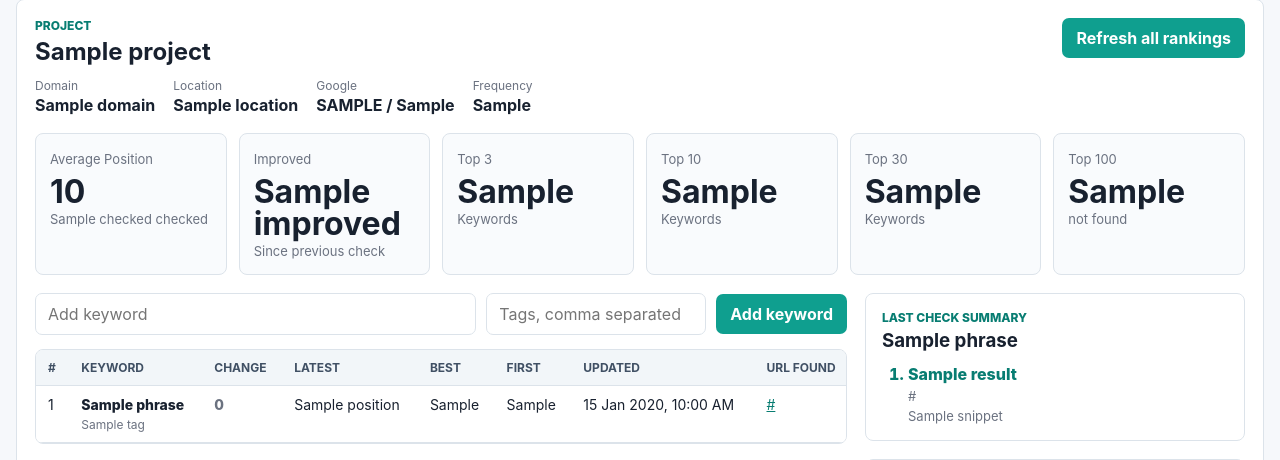
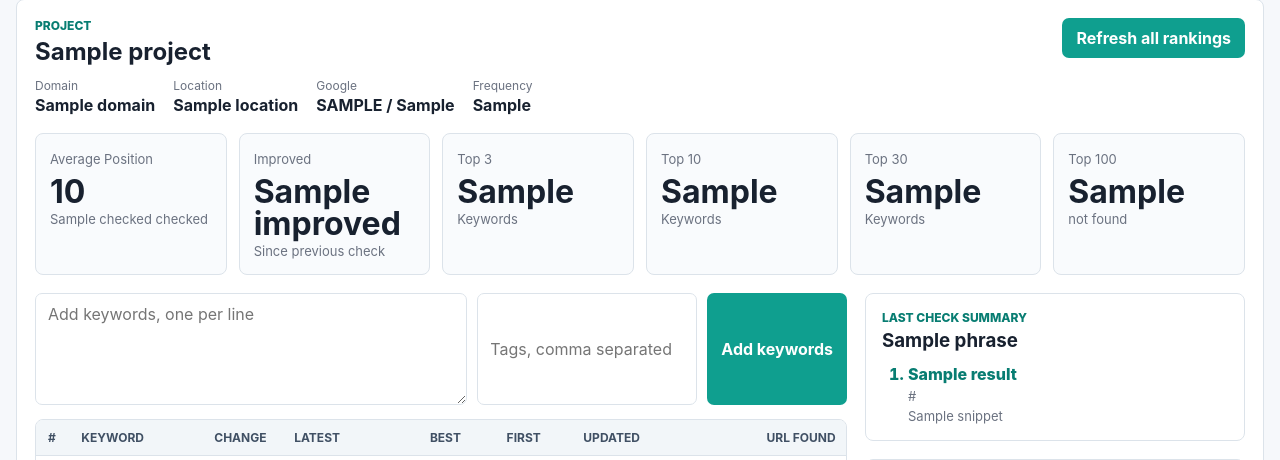
Before and after one commit to ajaypalsingh24/googleranktracker, a FastAPI app: template templates/dashboard.html in a window 1280 px wide. Shown: the part 199-659 px from the top of the page. Run offline with FastAPI, Linux system fonts and the light colour scheme; the template is opened without the code that fills it: most values are stand-ins (such as "Sample title", 1, 10 or a date in 2020); some libraries are stand-ins or nearby versions.

Commit message:
Add bulk keyword entry

```diff
--- a/app/main.py
+++ b/app/main.py
@@ -143,20 +143,28 @@ def create_project(
 
 
 @app.post("/projects/{project_id}/keywords")
-def create_keyword(request: Request, project_id: str, phrase: str = Form(...), tags: str = Form("")):
+def create_keyword(request: Request, project_id: str, phrases: str = Form(...), tags: str = Form("")):
     if redirect := require_login(request):
         return redirect
     tag_list = [tag.strip() for tag in tags.split(",") if tag.strip()]
-    db.execute(
-        """
-        insert into keywords (project_id, phrase, tags)
-        values (%s, %s, %s)
-        on conflict (project_id, phrase) do update set active = true
-        returning id
-        """,
-        (project_id, phrase.strip(), tag_list),
-    )
-    return redirect_home(project_id, "Keyword added")
+    keyword_lines = [line.strip() for line in phrases.replace(",", "\n").splitlines() if line.strip()]
+    unique_phrases = list(dict.fromkeys(keyword_lines))
+    if not unique_phrases:
+        return redirect_home(project_id, "Add at least one keyword")
+
+    with db.connect() as conn:
+        with conn.transaction():
+            for phrase in unique_phrases:
+                conn.execute(
+                    """
+                    insert into keywords (project_id, phrase, tags)
+                    values (%s, %s, %s)
+                    on conflict (project_id, phrase) do update set active = true, tags = excluded.tags
+                    """,
+                    (project_id, phrase, tag_list),
+                )
+    label = "keyword" if len(unique_phrases) == 1 else "keywords"
+    return redirect_home(project_id, f"Added {len(unique_phrases)} {label}")
 
 
 @app.post("/projects/{project_id}/notes")
--- a/static/styles.css
+++ b/static/styles.css
@@ -125,8 +125,14 @@ textarea {
 }
 
 .keyword-form {
-  grid-template-columns: minmax(220px, 1fr) 220px auto;
+  grid-template-columns: minmax(260px, 1fr) 220px auto;
+  align-items: stretch;
   width: 100%;
+}
+
+.keyword-form textarea {
+  min-height: 112px;
+  resize: vertical;
 }
 
 .project-meta {
--- a/templates/dashboard.html
+++ b/templates/dashboard.html
@@ -71,9 +71,9 @@
           <div class="main-column">
             <div class="toolbar">
               <form id="keyword-form" class="inline-form keyword-form" action="/projects/{{ project.id }}/keywords" method="post">
-                <input name="phrase" placeholder="Add keyword" required />
+                <textarea name="phrases" rows="4" placeholder="Add keywords, one per line" required></textarea>
                 <input name="tags" placeholder="Tags, comma separated" />
-                <button type="submit">Add keyword</button>
+                <button type="submit">Add keywords</button>
               </form>
             </div>
 
```
